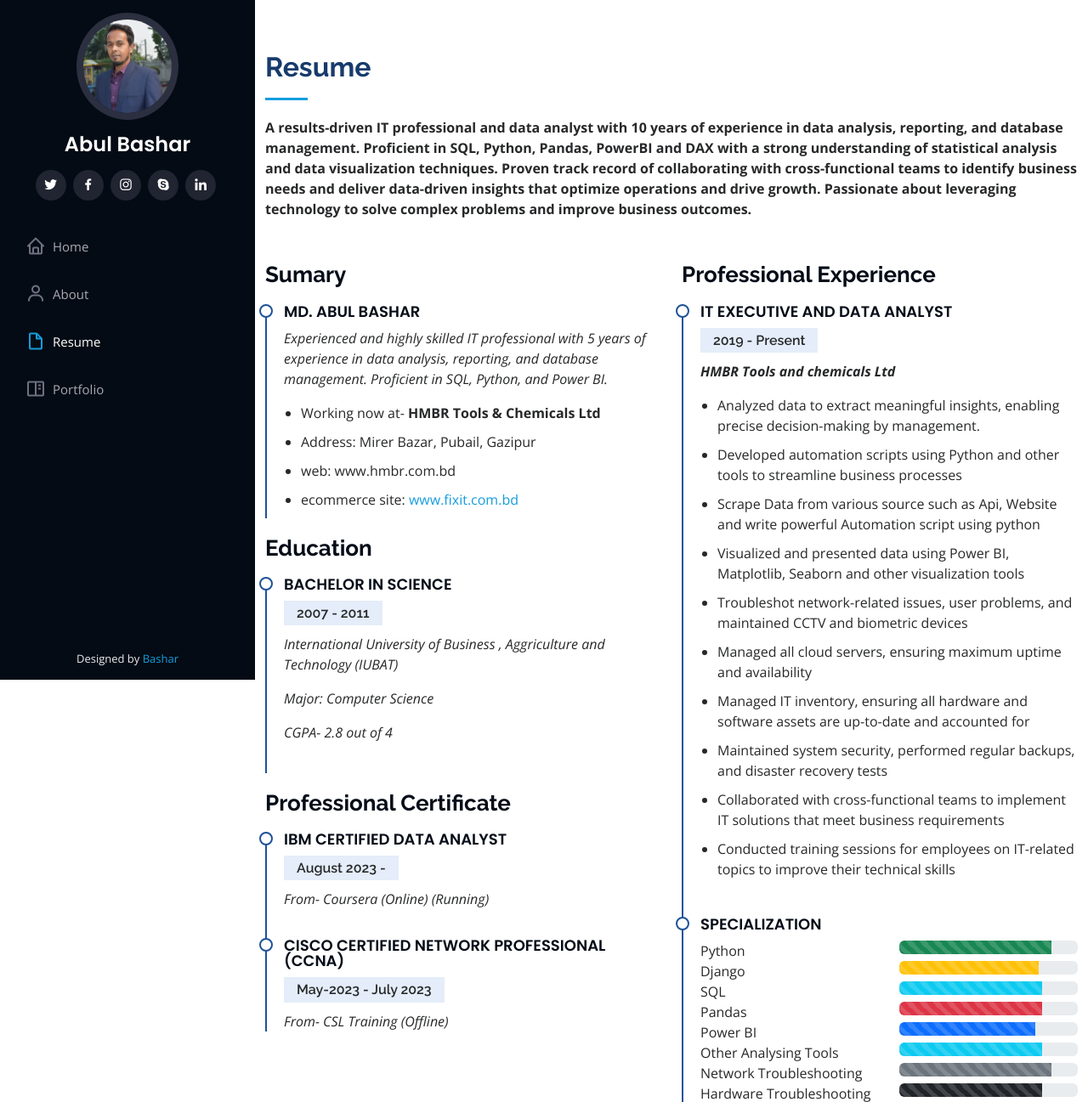
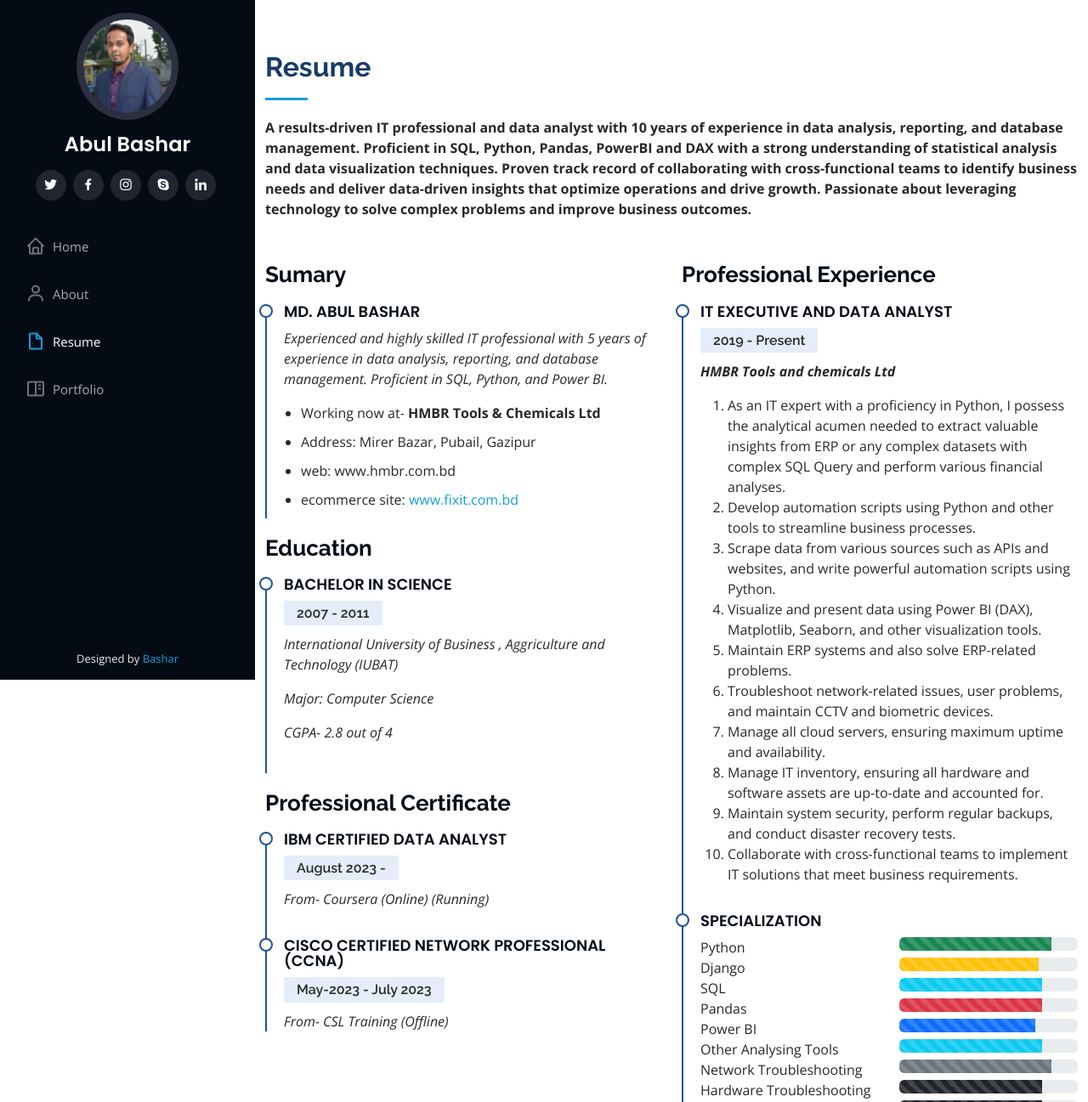
Before and after one commit to Bashar-The-Coder/portfolio, a Django app: page /resume/ in a window 1280 px wide. Shown: the top 1297 px of the page at 85% size. Run offline with Django 4.2, Linux system fonts and the light colour scheme; some libraries are stand-ins or nearby versions.

```diff
--- a/templates/main/resume.html
+++ b/templates/main/resume.html
@@ -92,18 +92,29 @@
             <h4>IT Executive and Data Analyst</h4>
             <h5>2019 - Present</h5>
             <p><em><b> HMBR Tools and chemicals Ltd </b></em></p>
-            <ul>
-              <li>Analyzed data to extract meaningful insights, enabling precise decision-making by management.</li>
-              <li>Developed automation scripts using Python and other tools to streamline business processes</li>
-              <li>Scrape Data from various source such as Api, Website and write powerful Automation script using python</li>
-              <li>Visualized and presented data using Power BI, Matplotlib, Seaborn and other visualization tools</li>
-              <li>Troubleshot network-related issues, user problems, and maintained CCTV and biometric devices</li>
-              <li>Managed all cloud servers, ensuring maximum uptime and availability</li>
-              <li>Managed IT inventory, ensuring all hardware and software assets are up-to-date and accounted for</li>
-              <li>Maintained system security, performed regular backups, and disaster recovery tests</li>
-              <li>Collaborated with cross-functional teams to implement IT solutions that meet business requirements</li>
-              <li>Conducted training sessions for employees on IT-related topics to improve their technical skills</li>
-            </ul>
+            <ol>
+              <li>As an IT expert with a proficiency in Python, I possess the analytical acumen needed to extract valuable insights from ERP or any complex datasets with complex SQL Query
+                 and perform various financial analyses.</li>
+
+              <li>Develop automation scripts using Python and other tools to streamline business processes.</li>
+
+              <li>Scrape data from various sources such as APIs and websites, and write powerful automation scripts using Python.</li>
+
+              <li>Visualize and present data using Power BI (DAX), Matplotlib, Seaborn, and other visualization tools.</li>
+
+              <li>Maintain ERP systems and also solve ERP-related problems.</li>
+
+              <li>Troubleshoot network-related issues, user problems, and maintain CCTV and biometric devices.</li>
+
+              <li>Manage all cloud servers, ensuring maximum uptime and availability.</li>
+
+              <li>Manage IT inventory, ensuring all hardware and software assets are up-to-date and accounted for.</li>
+
+              <li>Maintain system security, perform regular backups, and conduct disaster recovery tests.</li>
+
+              <li>Collaborate with cross-functional teams to implement IT solutions that meet business requirements.</li>
+          </ol>
+
           </div>
           <div class="resume-item">
             <h4>Specialization</h4>
```
